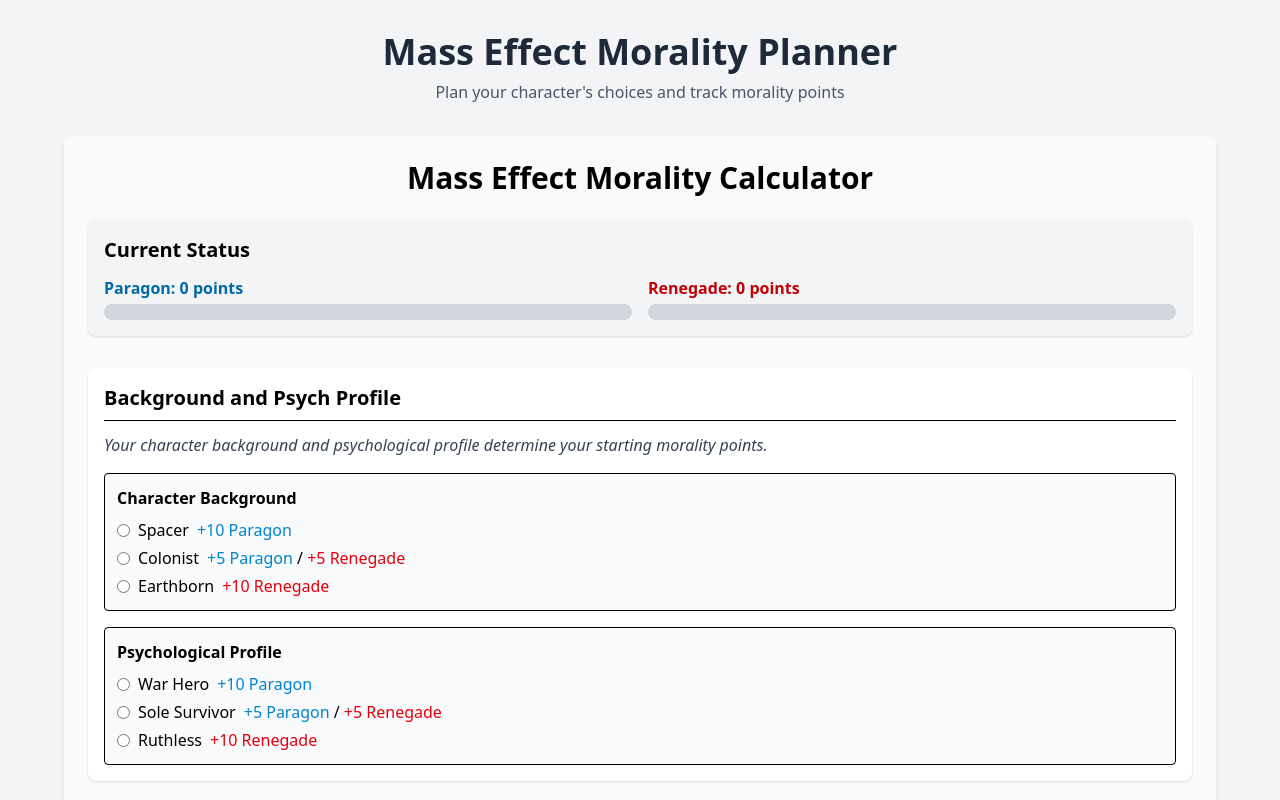
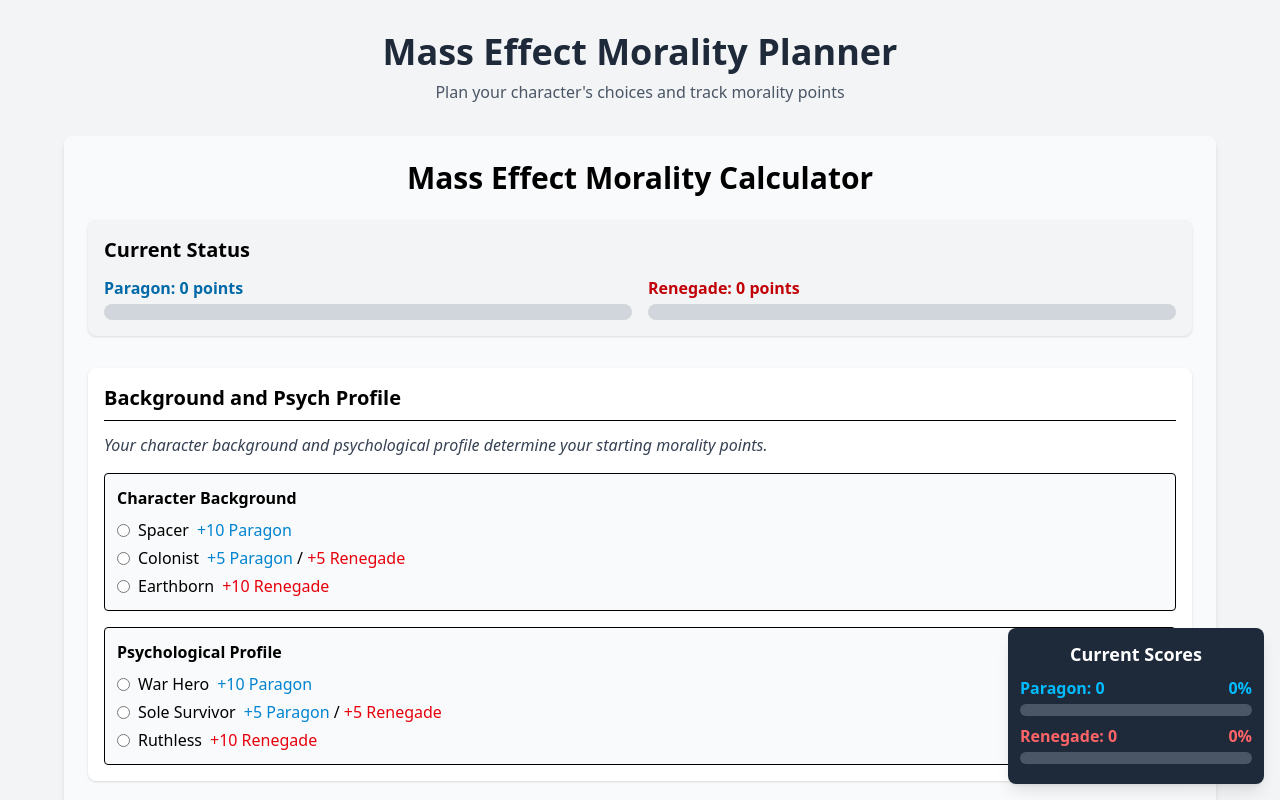
Before and after one commit to aexoden/mass-effect-morality, a React (Vite) app: page / in a window 1280 px wide. Shown: the top 800 px of the page. Built offline with nearby package versions, Linux system fonts and the light colour scheme.

Commit message:
Add a floating widget to show current paragon and renegade scores.
Signed-off-by: Jason Lynch <jason@aexoden.com>

```diff
--- a/src/components/MoralityCalculator.tsx
+++ b/src/components/MoralityCalculator.tsx
@@ -1,5 +1,5 @@
 import React from "react";
-import MoralityScore from "./MoralityScore";
+import MoralityScore, { MoralityScoreWidget } from "./MoralityScore";
 import ChoiceSection from "./ChoiceSection";
 import { useMoralityState } from "../hooks/useMoralityState";
 import gameChoicesData from "../data/gameChoices";
@@ -11,7 +11,9 @@
         <div className="bg-gray-50 max-w-6xl mx-auto p-6 rounded-lg shadow-md">
             <h1 className="font-bold mb-6 text-3xl text-center">Mass Effect Morality Calculator</h1>
 
-            <MoralityScore paragonScore={scores.paragonScore} renegadeScore={scores.renegadeScore} />
+            <MoralityScoreWidget scores={scores} />
+
+            <MoralityScore scores={scores} />
 
             <div className="space-y-8">
                 {gameChoicesData.map((section, sectionIndex) => (
--- a/src/components/MoralityScore.tsx
+++ b/src/components/MoralityScore.tsx
@@ -1,12 +1,10 @@
-import React from "react";
 import { MoralityScores } from "../types";
 
 interface MoralityScoreProps {
-    paragonScore: number;
-    renegadeScore: number;
+    scores: MoralityScores;
 }
 
-const MoralityScore: React.FC<MoralityScoreProps> = (scores: MoralityScores) => {
+export default function MoralityScore({ scores }: MoralityScoreProps) {
     const paragonPercentage = Math.min(100, Math.round((scores.paragonScore / 629) * 100));
     const renegadePercentage = Math.min(100, Math.round((scores.renegadeScore / 629) * 100));
 
@@ -14,7 +12,6 @@
         <div className="bg-gray-100 mb-8 p-4 rounded-lg shadow">
             <h2 className="font-bold mb-3 text-xl">Current Status</h2>
             <div className="grid grid-cols-1 md:grid-cols-2 gap-4">
-                {/* Paragon */}
                 <div>
                     <div className="flex justify-between mb-1">
                         <span className="font-semibold text-sky-700">Paragon: {scores.paragonScore} points</span>
@@ -24,7 +21,6 @@
                     </div>
                 </div>
 
-                {/* Renegade */}
                 <div>
                     <div className="flex justify-between mb-1">
                         <span className="font-semibold text-red-700">
@@ -40,4 +36,41 @@
     );
 };
 
-export default MoralityScore;
+export function MoralityScoreWidget({ scores }: MoralityScoreProps) {
+    const paragonPercentage = Math.min(100, Math.round((scores.paragonScore / 629) * 100));
+    const renegadePercentage = Math.min(100, Math.round((scores.renegadeScore / 629) * 100));
+
+    return (
+        <div className="fixed bottom-4 right-4 bg-gray-800 text-white p-3 rounded-lg shadow-lg z-50 w-64">
+            <h3 className="text-lg font-bold mb-2 text-center">Current Scores</h3>
+
+            <div className="mb-2">
+                <div className="flex justify-between mb-1">
+                    <span className="font-semibold text-sky-400">Paragon: {scores.paragonScore}</span>
+                    <span className="font-semibold text-sky-400">{paragonPercentage}%</span>
+                </div>
+                <div className="w-full bg-gray-600 rounded-full h-3">
+                    <div
+                        className="bg-sky-500 h-3 rounded-full"
+                        style={{ width: `${paragonPercentage.toString()}%` }}
+                    >
+                    </div>
+                </div>
+            </div>
+
+            <div className="mb-2">
+                <div className="flex justify-between mb-1">
+                    <span className="font-semibold text-red-400">Renegade: {scores.renegadeScore}</span>
+                    <span className="font-semibold text-red-400">{renegadePercentage}%</span>
+                </div>
+                <div className="w-full bg-gray-600 rounded-full h-3">
+                    <div
+                        className="bg-red-500 h-3 rounded-full"
+                        style={{ width: `${renegadePercentage.toString()}%` }}
+                    >
+                    </div>
+                </div>
+            </div>
+        </div>
+    );
+};
```
